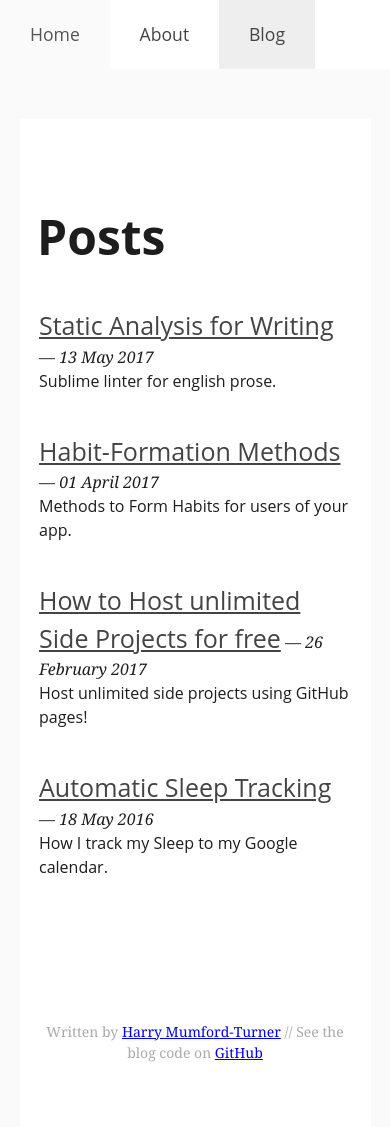
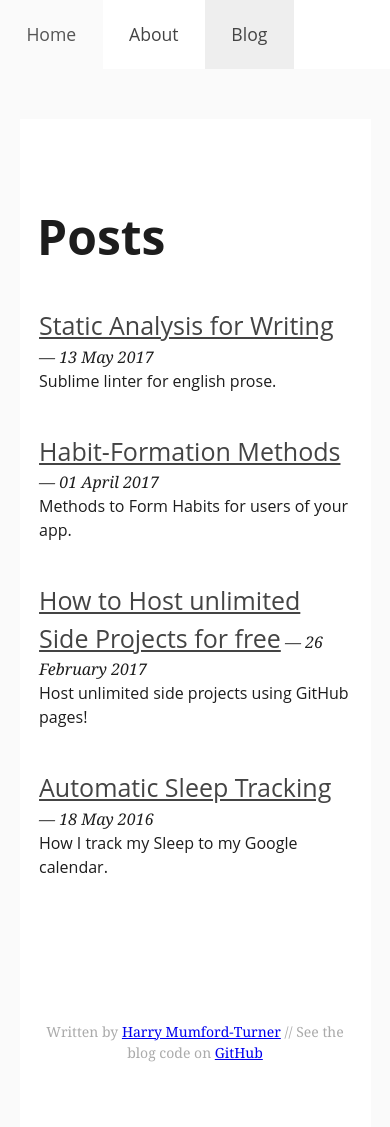
Before and after one commit to harrymt/blog, a Jekyll site: the page built from index.html, in a window 390 px wide. Built offline with Jekyll 4.4.1, drawn with Linux system fonts in a browser that asks for light colours.

Commit message:
Fixed header on tiny devices

```diff
--- a/css/stylesheet.css
+++ b/css/stylesheet.css
@@ -252,8 +252,8 @@ a:hover {
   header nav ul li a {
     font-size: 1.1em;
     padding-bottom: 1.5em;
-    padding-left: 1.7em;
-    padding-right: 1.7em;
+    padding-left: 1.5em;
+    padding-right: 1.5em;
     padding-top: 1.5em;
   }
 }
```
